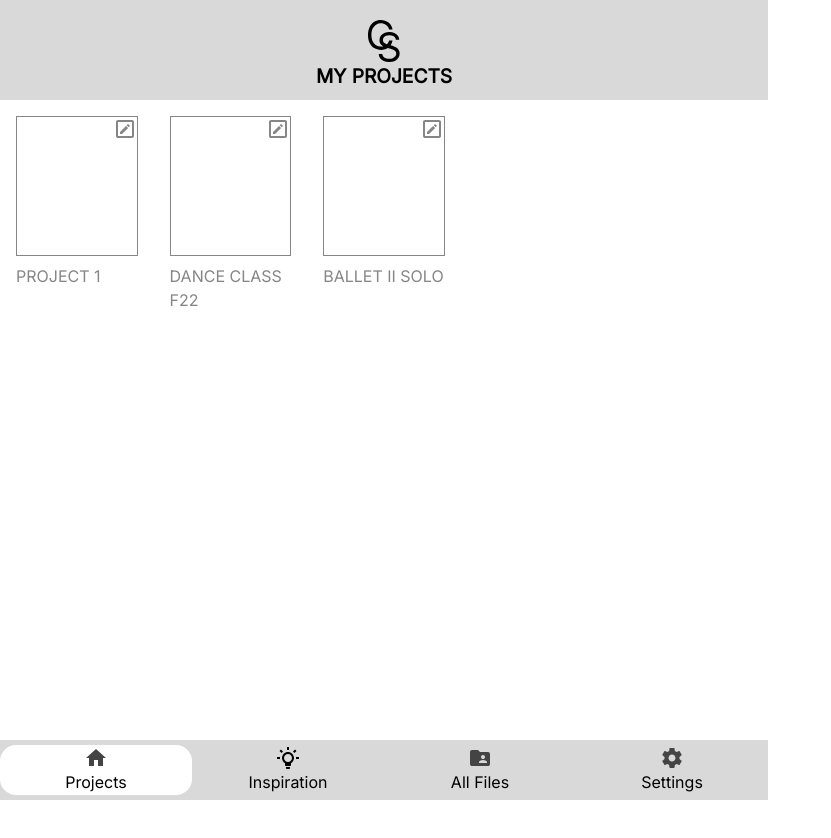
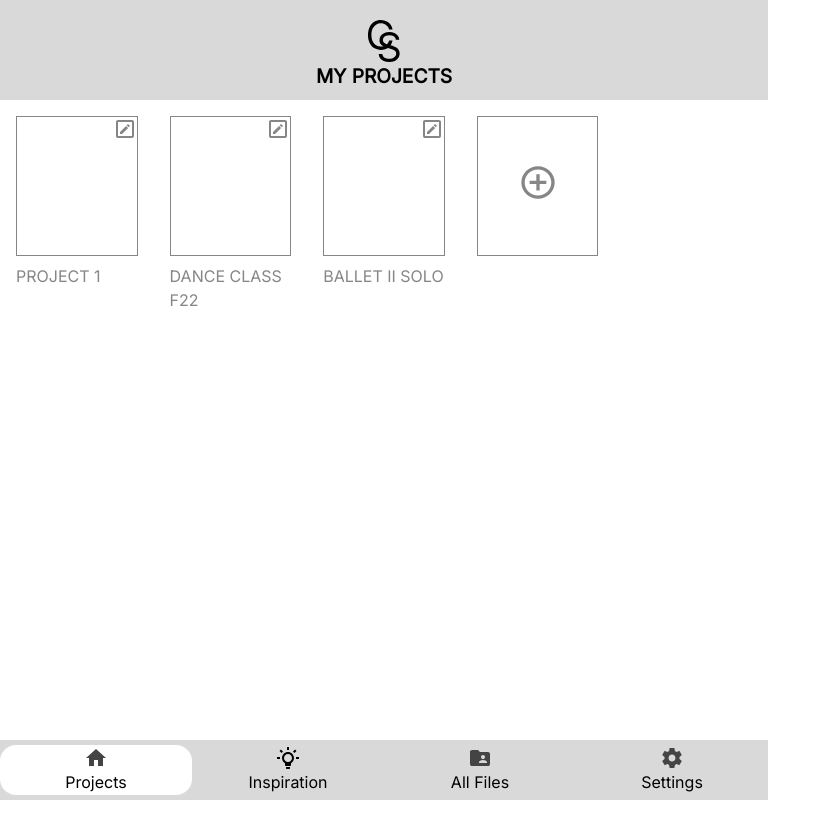
Before and after one commit to rsoeyadi/ChoreoStudio, a React (Create React App) app: page / in a window 1280 px wide. Shown: the top 838 px of the page, without its empty margins (0-831 px from the left). Built offline with nearby package versions, Linux system fonts and the light colour scheme.

Commit message:
added 'new project' box component

```diff
--- /dev/null
+++ b/src/components/NewProjectBox.js
@@ -0,0 +1,33 @@
+import React from "react";
+import styled from "styled-components";
+import { Link } from "react-router-dom";
+import EditIcon from "./EditIcon";
+import addIconSvg from "../assets/svgs/addicon.svg";
+
+const Box = styled.div`
+  /* 3x3 grid to center add icon */
+  display: grid;
+  grid-template-columns: repeat(3, 1fr);
+  grid-template-rows: repeat(3, 1fr);
+  width: 100%;
+  height: 100%;
+  min-width: 120px;
+  min-height: 120px;
+  max-width: 140px;
+  max-height: 140px;
+  background-color: white;
+  border: 1px solid #868686;
+`;
+
+const NewProjectBox = () => {
+  return (
+    <Box> {/* no link since this won't do anything in reality */}
+      <img src={addIconSvg} alt="add icon" style={{
+        gridColumnStart: "2",
+        gridRowStart: "2",
+      }}/>
+    </Box>
+  );
+};
+
+export default NewProjectBox;
--- a/src/pages/Index.js
+++ b/src/pages/Index.js
@@ -4,6 +4,7 @@ import HeaderAndFooter from "../components/layout/HeaderAndFooter";
 import Wrapper from "../components/layout/Wrapper";
 import ProjectBox from "../components/ProjectBox";
 import styled from "styled-components";
+import NewProjectBox from "../components/NewProjectBox";
 
 const ProjectBoxGrid = styled.div`
   display: grid;
@@ -26,6 +27,7 @@ function Home() {
             <ProjectBox title="Project 1" />
             <ProjectBox title="Dance Class F22" />
             <ProjectBox title="Ballet II Solo" />
+            <NewProjectBox />
           </ProjectBoxGrid>
         }
       />
```
Also changed, not shown: src/assets/svgs/addicon.svg (added).
